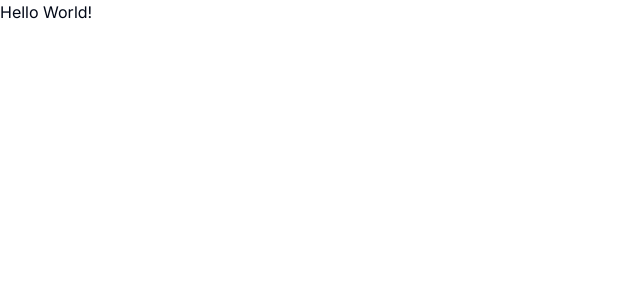
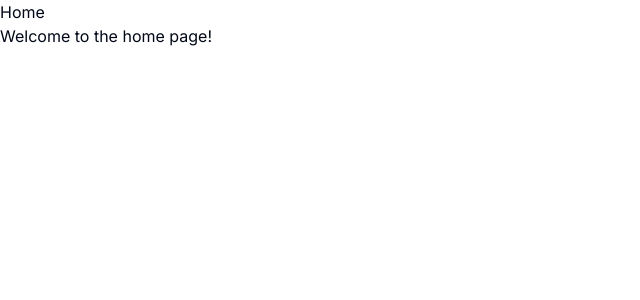
Before and after one commit to fennoms/personal-project, a Next.js app in the folder frontend/: page / in a window 1280 px wide. Shown: the top 300 px of the page, without its empty margins (0-640 px from the left). Built offline with nearby package versions, Linux system fonts and the light colour scheme.

Commit message:
✨ Create auth context provider for protected route

```diff
--- a/frontend/package.json
+++ b/frontend/package.json
@@ -19,6 +19,7 @@
 		"react": "^18",
 		"react-dom": "^18",
 		"react-hook-form": "^7.52.1",
+		"react-loader-spinner": "^6.1.6",
 		"tailwind-merge": "^2.3.0",
 		"tailwindcss-animate": "^1.0.7",
 		"zod": "^3.23.8"
--- /dev/null
+++ b/frontend/src/app/contexts/authContext.tsx
@@ -0,0 +1,79 @@
+"use client";
+
+import { LoadingSpinner } from "@/components/LoadingSpinner";
+import {
+    createContext,
+    ReactNode,
+    useContext,
+    useEffect,
+    useState,
+} from "react";
+
+interface AuthContextProps {
+    userId: string | null;
+    setUserId: (userId: string | null) => void;
+    username: string | null;
+    setUsername: (username: string | null) => void;
+}
+
+const AuthContext = createContext<AuthContextProps | undefined>(undefined);
+
+export const AuthContextProvider = ({ children }: { children: ReactNode }) => {
+    const [userId, setUserId] = useState<string | null>(null);
+    const [username, setUsername] = useState<string | null>(null);
+    const [loading, setLoading] = useState(true);
+
+    useEffect(() => {
+        const token = localStorage.getItem("token");
+        if (!token) {
+            setUserId(null);
+            setUsername(null);
+            setLoading(false);
+            return;
+        }
+
+        fetch("/api/auth/verify", {
+            headers: {
+                Authorization: `Bearer ${token}`,
+            },
+        })
+            .then((res) => {
+                if (res.ok) {
+                    return res.json();
+                } else {
+                    setUserId(null);
+                    setUsername(null);
+                    setLoading(false);
+                    throw new Error("Something went wrong");
+                }
+            })
+            .then((data) => {
+                setUserId(data.id);
+                setUsername(data.username);
+                setLoading(false);
+            })
+            .catch((error) => {
+                console.error("Error:", error);
+            });
+    }, []);
+
+    if (loading) {
+        return (
+            <div className="flex justify-center items-center h-screen w-screen">
+                <LoadingSpinner width={100} height={100} />;
+            </div>
+        );
+    }
+
+    return (
+        <AuthContext.Provider
+            value={{ userId, setUserId, username, setUsername }}
+        >
+            {children}
+        </AuthContext.Provider>
+    );
+};
+
+export const useAuth = () => {
+    return useContext(AuthContext);
+};
--- a/frontend/src/app/layout.tsx
+++ b/frontend/src/app/layout.tsx
@@ -1,6 +1,7 @@
 import type { Metadata } from "next";
 import { Inter } from "next/font/google";
 import "./globals.css";
+import { AuthContextProvider } from "./contexts/authContext";
 
 const inter = Inter({ subsets: ["latin"] });
 
@@ -16,7 +17,9 @@ export default function RootLayout({
 }>) {
     return (
         <html lang="en">
-            <body className={inter.className}>{children}</body>
+            <body className={inter.className}>
+                <AuthContextProvider>{children}</AuthContextProvider>
+            </body>
         </html>
     );
 }
--- a/frontend/src/app/page.tsx
+++ b/frontend/src/app/page.tsx
@@ -1,3 +1,23 @@
+"use client";
+
+import { useAuth } from "./contexts/authContext";
+
 export default function Home() {
-    return <main className="flex">Hello World!</main>;
+    const { userId } = useAuth() as { userId: string | null };
+
+    return (
+        <>
+            {userId ? (
+                <>
+                    <h1>Home</h1>
+                    <p>Welcome back, user {userId}!</p>
+                </>
+            ) : (
+                <>
+                    <h1>Home</h1>
+                    <p>Welcome to the home page!</p>
+                </>
+            )}
+        </>
+    );
 }
--- /dev/null
+++ b/frontend/src/app/routes/ProtectedRoute.tsx
@@ -0,0 +1,21 @@
+import { useRouter } from "next/navigation";
+import { ReactNode } from "react";
+import { useAuth } from "../contexts/authContext";
+
+interface ProtectedRouteProps {
+    children: ReactNode;
+}
+
+const ProtectedRoute: React.FC<ProtectedRouteProps> = ({ children }) => {
+    const { userId } = useAuth() as { userId: string | null };
+    const router = useRouter();
+
+    if (!userId) {
+        router.push("/login");
+        return null;
+    }
+
+    return <>{children}</>;
+};
+
+export default ProtectedRoute;
--- /dev/null
+++ b/frontend/src/components/LoadingSpinner.tsx
@@ -0,0 +1,10 @@
+import { ColorRing } from "react-loader-spinner";
+
+interface LoadingSpinnerProps {
+    width: number;
+    height: number;
+}
+
+export function LoadingSpinner({ width, height }: LoadingSpinnerProps) {
+    return <ColorRing width={width} height={height} />;
+}
```
Also changed, not shown: 1 other file (tests, documents, lock files or other folders).
